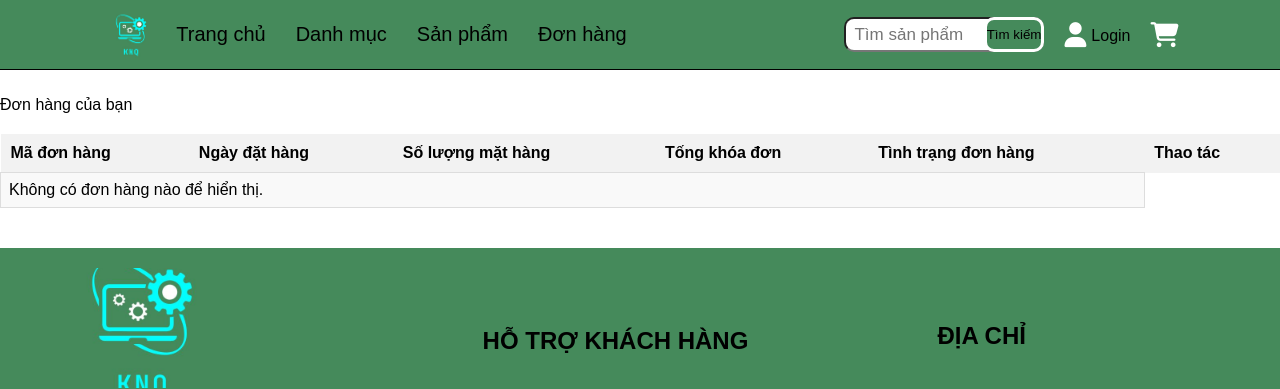
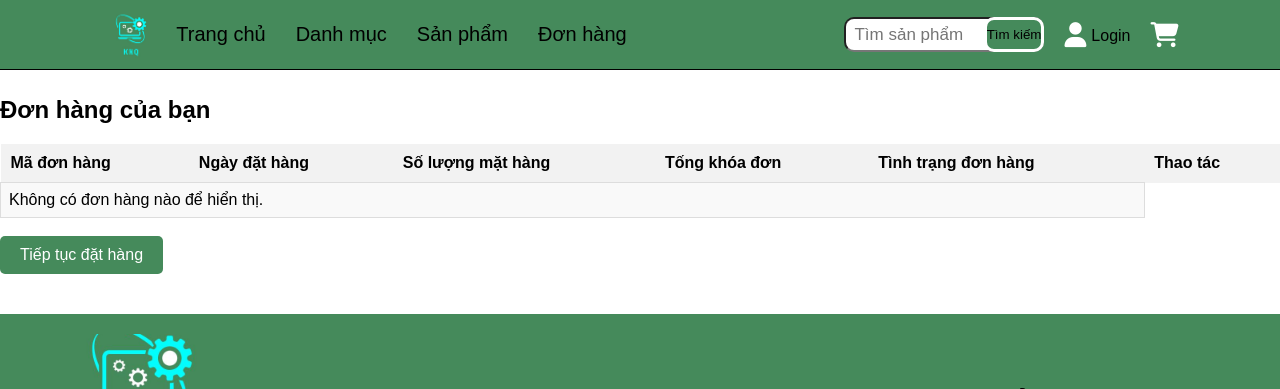
Before and after one commit to datntph33960/du_an_mau, a PHP site: page /index.php?act=mybill in a window 1280 px wide. Shown: the top 389 px of the page. Run offline with PHP 8.4, Linux system fonts and the light colour scheme; data that the repository does not hold is empty.

Commit message:
upload source code

```diff
--- a/view/cart/mybill.php
+++ b/view/cart/mybill.php
@@ -1,49 +1,59 @@
 <style>
-    /* Áp dụng margin-top cho .catalog */
+
 .catalog {
     margin-top: 6rem;
 }
 
-/* Thiết lập kiểu cho bảng */
 table {
     width: 100%;
     border-collapse: collapse;
-    margin-top: 20px; /* Thêm khoảng cách giữa bảng và tiêu đề */
+    margin-top: 20px;
 }
 
-/* Thiết lập kiểu cho các ô tiêu đề */
+
 th {
-    background-color: #f2f2f2; /* Màu nền xám nhạt */
+    background-color: #f2f2f2;
     padding: 10px;
     text-align: left;
 }
 
-/* Thiết lập kiểu cho các ô dữ liệu */
+
 td {
-    border: 1px solid #ddd; /* Đường viền */
+    border: 1px solid #ddd;
     padding: 8px;
 }
 
-/* Đặt màu nền cho các dòng chẵn */
 tr:nth-child(even) {
-    background-color: #f9f9f9; /* Màu nền xám nhẹ */
+    background-color: #f9f9f9;
 }
 
-/* Đặt kiểu cho các liên kết */
+
 a {
     text-decoration: none;
-    color: #3498db; /* Màu xanh dương */
+    color: #3498db;
 }
 
 a:hover {
-    text-decoration: underline; /* Gạch chân khi rê chuột qua */
+    text-decoration: underline;
 }
-
+.custom-button {
+    background-color: #458a5b;
+  color: #fff;
+  padding: 10px 20px;
+  border: none;
+  border-radius: 5px;
+  cursor: pointer;
+  font-size: 16px;
+  text-decoration: none;
+        }
+.custom-button:hover {
+            background-color: #45a049;
+        }
 </style>
 <main class="catalog mb" style="margin-top: 6rem;">
     <div class="boxleft">
         <div class="mb">
-            <div class="box_title">Đơn hàng của bạn</div>
+            <div class="box_title"><h2>Đơn hàng của bạn</h2></div>
             <div class="box_content">
                 <table>
                     <tr>
@@ -61,22 +71,23 @@ a:hover {
                         $list_bill = load_list_bill($id_user);
                     }
                     // Kiểm tra xem mảng $hienthi có dữ liệu hay không
+                    //2
                     if (!empty($list_bill)) {
                         foreach ($list_bill as $cart) {
                             $tong = $cart['thanhtien'];
                             $ht = $cart['tinhtrang'];
                             switch ($ht) {
                                 case "0":
-                                    $tt = "Đơn hàng mới";
+                                    $tt = "Đơn hàng mới chờ xác nhận ... ";
                                     break;
                                 case "1":
-                                    $tt = "Đang xử lí";
+                                    $tt = "Đang xử lí ... ";
                                     break;
                                 case "2":
-                                    $tt = "Đang giao hàng";
+                                    $tt = "Đang giao hàng ... ";
                                     break;
                                 case "3":
-                                    $tt = "Đã giao hàng";
+                                    $tt = "Đã giao hàng ✓ ";
                                     break;
                                 default:
                                     $tt = "Đơn hàng mới";
@@ -90,13 +101,19 @@ a:hover {
                                     <td>' . $cart['thanhtien'] . '</td>
                                     <td>' . $tt . '</td>
                                     <td><a href="index.php?act=changestatusbill&id=' . $cart['idbill'] . '">Thanh toán</a></td>
+
+
                                 </tr>';
+                                // click vào Thanh Toán nhảy sang tab changestatus
                         }
                     } else {
                         echo '<tr><td colspan="5">Không có đơn hàng nào để hiển thị.</td></tr>';
                     }
                     ?>
-                </table>
+                </table><br>
+                <div>
+                    <a href="index.php"><input class="custom-button" type="submit" value="Tiếp tục đặt hàng" name="dongydathang"></a>
+           </div>
             </div>
         </div>
     </div>
```
Also changed, not shown: admin/bill/edit.php (+13 -5 lines), admin/header.php (+47 -12 lines), view/cart/billcomfirm.php (+18 -5 lines).
